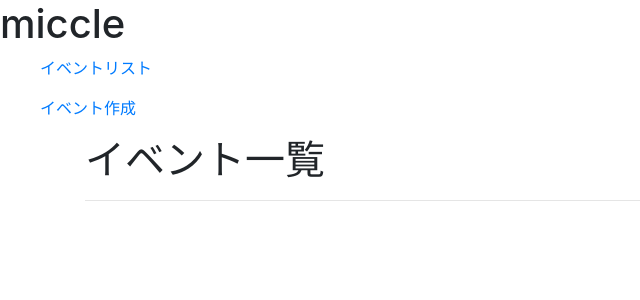
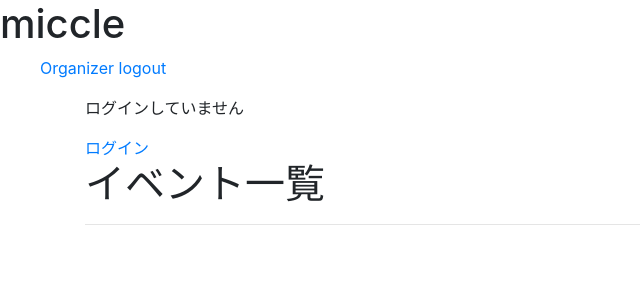
Before and after one commit to biki-cloud/event-matching-service, a Django app: page /events/ in a window 1280 px wide. Shown: the top 300 px of the page, without its empty margins (0-640 px from the left). Run offline with Django 5.2, Linux system fonts and the light colour scheme; data that the repository does not hold is empty.

Commit message:
ok version

```diff
--- a/accounts/templates/accounts/accounts_home.html
+++ b/accounts/templates/accounts/accounts_home.html
@@ -3,3 +3,5 @@
 <a href="{% url 'organizer_signup'%}">イベント主催者登録</a>
 <br>
 <a href="{% url 'organizer_login'%}">イベント主催者ログイン</a>
+<br>
+<a href="{% url 'organizer_logout'%}">イベント主催者ログアウト</a>
--- a/accounts/urls.py
+++ b/accounts/urls.py
@@ -4,6 +4,7 @@ from django.urls import path
 urlpatterns = [
     path('', views.accounts_home, name='accounts_home'),
     path('organizer_login/', views.organizer_login, name='organizer_login'),
+    path('organizer_logout/', views.organizer_logout, name='organizer_logout'),
     path('organizer_profile/', views.organizer_profile, name='organizer_profile'),
     path('organizer_signup/', views.organizer_signup, name='organizer_signup'),
 ]
--- a/events/models.py
+++ b/events/models.py
@@ -3,6 +3,8 @@ from django.db import models
 # Create your models here.
 
 from django.db import models
+
+from accounts.models import OrganizerProfile
 
 
 class Event(models.Model):
@@ -12,6 +14,7 @@ class Event(models.Model):
     location = models.CharField(max_length=200,
                                 default="default location")
     description = models.TextField(default="default description")
+    organizer = models.ForeignKey(OrganizerProfile, on_delete=models.CASCADE)
 
     def __str__(self):
         return self.name
--- a/events/templates/events/base.html
+++ b/events/templates/events/base.html
@@ -12,8 +12,7 @@
   </head>
   <body>
     <h1>miccle</h1>
-    <ul><a href="{% url 'event_list' %}" >イベントリスト</a></ul>
-    <ul><a href="{% url 'event_create' %}" >イベント作成</a></ul>
+    <ul><a href="{% url 'organizer_logout' %}" >Organizer logout</a></ul>
     <div class="container">
         {% block content %}
         {% endblock %}
--- a/events/templates/events/event_detail.html
+++ b/events/templates/events/event_detail.html
@@ -6,6 +6,7 @@
 <h2>{{event.date}}</h2>
 <h2>{{event.location}}</h2>
 <h2>{{event.description}}</h2>
+<h2>イベント作成者: {{event.organizer}}</h2>
 
 
 {% endblock %}
--- a/events/templates/events/event_list.html
+++ b/events/templates/events/event_list.html
@@ -1,14 +1,31 @@
 {% extends 'events/base.html' %}
 
 {% block content %}
+ <!-- ログインしている場合 -->
+  {% if organizer.is_authenticated %}
+    <a href="{% url 'event_create' %}">新規作成</a>
+    <p>ログインユーザ: {{ organizer }}</p>
+  {% else %}
+    <p>ログインしていません</p>
+    <a href="{% url 'organizer_login' %}?next={{ request.path }}">ログイン</a>
+  {% endif %}
 
 <h1>イベント一覧</h1>
 <hr>{%for event in events %}
-<h2>{{event.name}}</h2>
-<a href="{% url 'event_detail' event.pk %}">詳細</a>
-<a href="{% url 'event_update' event.pk %}">編集</a>
-<a href="{% url 'event_delete' event.pk %}">削除</a>
+  <h2>{{event.name}}</h2>
+  <a href="{% url 'event_detail' event.pk %}">詳細</a>
+  <br>
+  <p>作成者: {{ event.organizer }}</p>
+
+  <!-- ログインユーザとイベント作成者が同じ場合に編集が可能 if文の条件をもっと綺麗にしたい,,,, -->
+  {% if organizer.is_authenticated and organizer.pk != event.organizer.pk %}
+    <a href="{% url 'event_update' event.pk %}">編集</a>
+    <br>
+    <a href="{% url 'event_delete' event.pk %}">削除</a>
+  {% endif %}
+
 {%endfor%}
 
 
+
 {% endblock %}
--- a/events/templates/events/event_update_form.html
+++ b/events/templates/events/event_update_form.html
@@ -2,3 +2,4 @@
     {{ form.as_p }}
     <input type="submit" value="Update">
 </form>
+<p>{{ event.organizer }}</p>
--- a/events/views.py
+++ b/events/views.py
@@ -4,7 +4,10 @@ from django.shortcuts import render
 
 from django.http import HttpResponse
 from django.template import loader
+from django.urls import reverse_lazy
+
 from .models import Event
+from django.contrib.auth.mixins import LoginRequiredMixin
 from django.views.generic import ListView, DetailView, CreateView, UpdateView, DeleteView
 
 
@@ -12,16 +15,31 @@ class EventList(ListView):
     model = Event
     context_object_name = 'events'
 
+    def get_context_data(self, **kwargs):
+        context = super().get_context_data(**kwargs)
+        context['organizer'] = self.request.user
+        return context
+
 
 class EventDetail(DetailView):
     model = Event
     context_object_name = 'event'
+
+    def get_context_data(self, **kwargs):
+        context = super().get_context_data(**kwargs)
+        context['organizer'] = self.request.user
+        return context
 
 
 class EventCreate(CreateView):
     model = Event
     fields = ['name', 'date', 'location', 'description']
     success_url = '/events/list'
+
+    def form_valid(self, form):
+        # ログインしているユーザーをオーガナイザーとして設定
+        form.instance.organizer = self.request.user.organizer_profile
+        return super().form_valid(form)
 
 
 class EventUpdate(UpdateView):
```
Also changed, not shown: accounts/views.py (+6 -1 lines), accounts/migrations/0001_initial.py, events/migrations/0001_initial.py, 1 other file.
